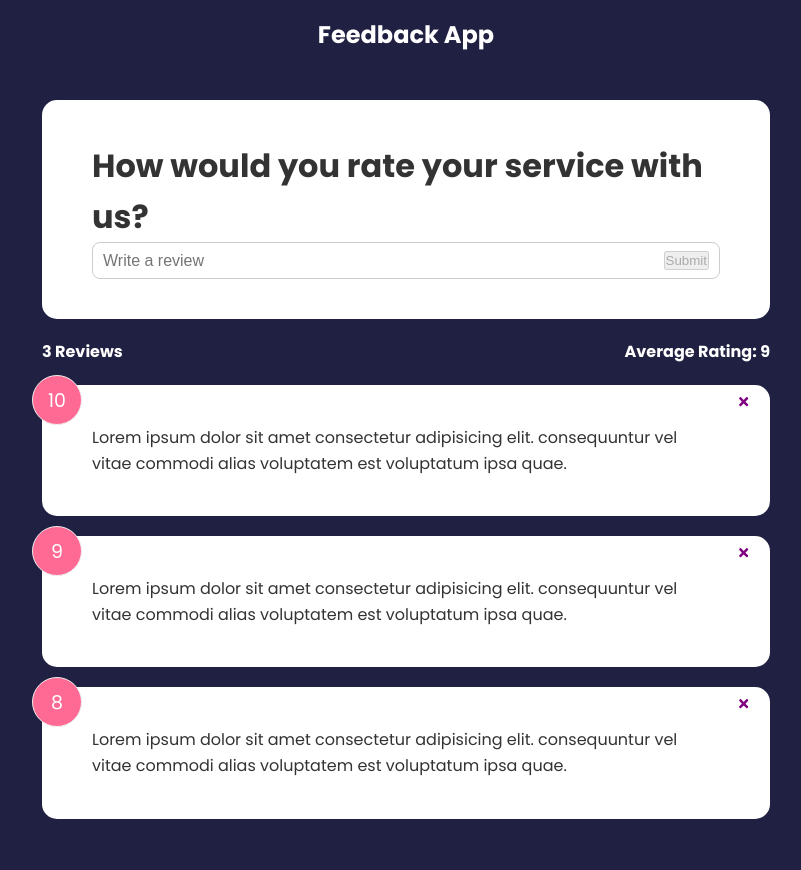
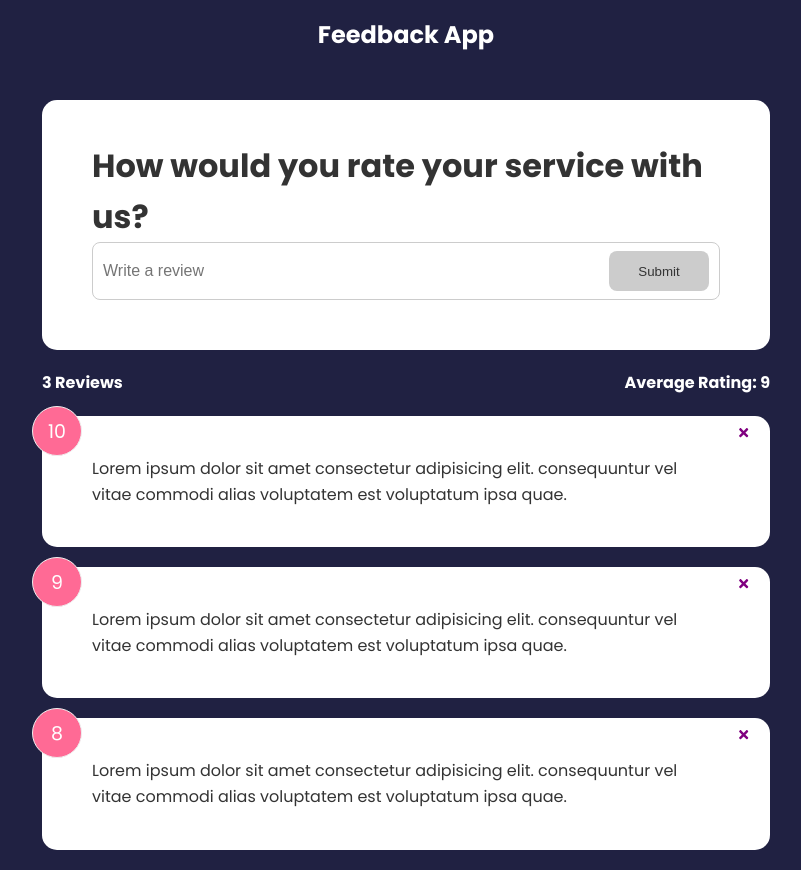
Before and after one commit to nameelza/feedback-app, a React (Create React App) app: page / in a window 1280 px wide. Shown: the whole page, without its empty margins (234-1035 px from the left). Before the commit the page ends 839 px from the top, so only its background shows below. Built offline with nearby package versions, Linux system fonts and the light colour scheme.

Commit message:
feedback input

```diff
--- a/src/components/FeedbackForm.jsx
+++ b/src/components/FeedbackForm.jsx
@@ -1,11 +1,23 @@
 import { useState } from "react";
 import Card from "./shared/Card";
+import Button from "./shared/Button";
 
 function FeedbackForm() {
   const [text, setText] = useState("");
+  const [message, setMessage] = useState("");
 
   const handleTextChange = (e) => {
-    setText(e.target.value);
+    let value = e.target.value;
+    if (value === "") {
+      setMessage("");
+    } else if (value !== "" && value.trim().length < 10) {
+      setMessage(
+        `Text must be at least ${10 - value.length} more characters long`
+      );
+    } else {
+      setMessage("");
+    }
+    setText(value);
   };
 
   return (
@@ -19,8 +31,11 @@ function FeedbackForm() {
             placeholder="Write a review"
             value={text}
           />
-          <button type="submit" disabled={text.length < 10} >Submit</button>
+          <Button type="submit" isDisabled={text.length < 10}>
+            Submit
+          </Button>
         </div>
+        <div className="message">{message}</div>
       </form>
     </Card>
   );
--- a/src/components/shared/Button.jsx
+++ b/src/components/shared/Button.jsx
@@ -1,7 +1,7 @@
 import PropTypes from "prop-types";
 function Button({ children, version, type, isDisabled }) {
   return (
-    <button type={type} disabled={isDisabled} className={`btn-${version}`}>
+    <button type={type} disabled={isDisabled} className={`btn btn-${version}`}>
       {children}
     </button>
   );
```
